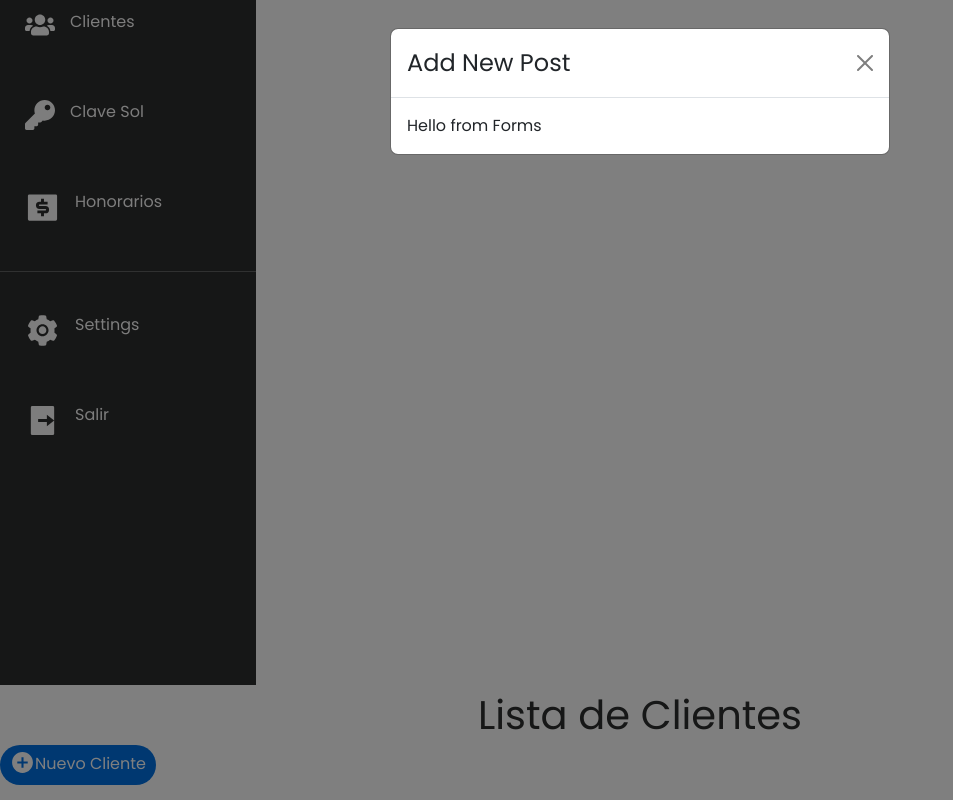
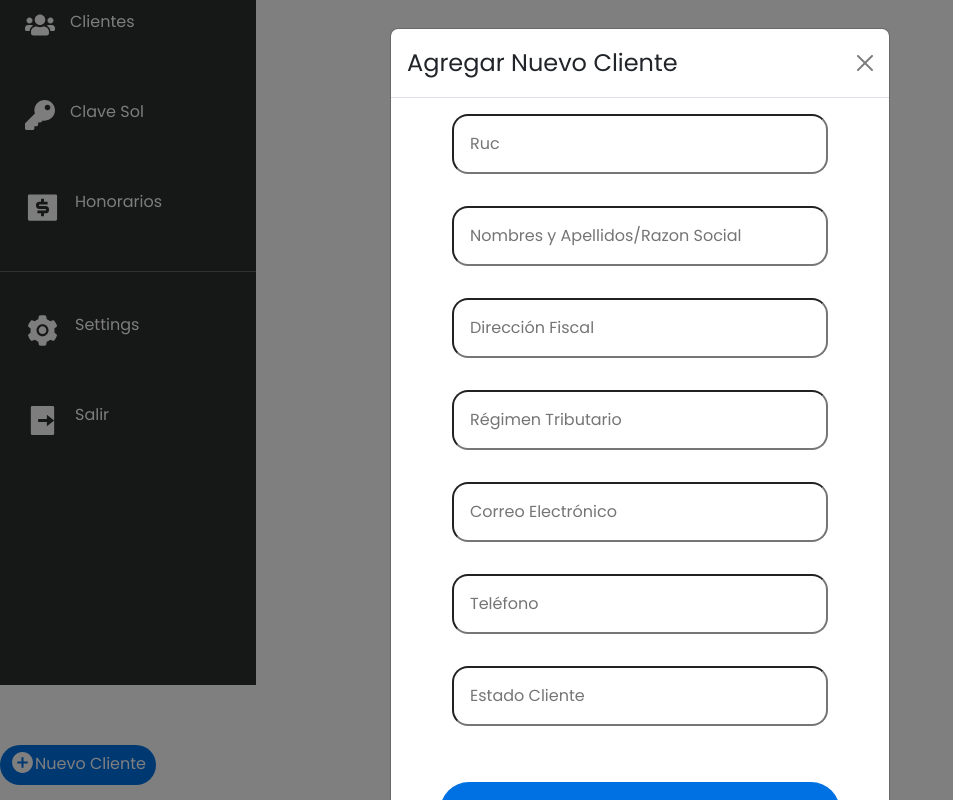
Before and after one commit to nzavaletac/honorarios-front, a React (Create React App) app: page /honorarios in a window 1280 px wide. Both pictures are taken after a click on the button "Nuevo Cliente". Shown: the part 115-915 px from the top of the page, without its empty margins (0-953 px from the left). Built offline with nearby package versions, Linux system fonts and the light colour scheme.

Commit message:
Se terminÃo de realizar el formulario

```diff
--- a/src/components/Forms/FormCliente.jsx
+++ b/src/components/Forms/FormCliente.jsx
@@ -1,3 +1,92 @@
+import { ButtonSubmit, Column, Container, Form } from "./FormClienteElements";
+
 export const FormCliente = () => {
-  return <div>Hello from Forms</div>;
+  return (
+    <Container>
+      <Column>
+        <Form>
+          <div className="container">
+            <input
+              name="ruc"
+              type="text"
+              placeholder="Ruc"
+              className="container__input"
+              // onChange={handleChange}
+              // value={form.ruc}
+            />
+            <label className="container__label">Ruc</label>
+          </div>
+          <div className="container">
+            <input
+              name="name"
+              type="text"
+              placeholder="Nombres y Apellidos/Razon Social"
+              className="container__input"
+              // onChange={handleChange}
+              // value={form.name}
+            />
+            <label className="container__label">
+              Nombres y Apellidos o Razon Social
+            </label>
+          </div>
+          <div className="container">
+            <input
+              name="address"
+              type="text"
+              placeholder="Dirección Fiscal"
+              className="container__input"
+              // onChange={handleChange}
+              // value={form.address}
+            />
+            <label className="container__label">Dirección Fiscal</label>
+          </div>
+          <div className="container">
+            <input
+              name="regime"
+              type="text"
+              placeholder="Régimen Tributario"
+              className="container__input"
+              // onChange={handleChange}
+              // value={form.regimen}
+            />
+            <label className="container__label">Régimen Tributario</label>
+          </div>
+          <div className="container">
+            <input
+              name="email"
+              type="email"
+              placeholder="Correo Electrónico"
+              className="container__input"
+              // onChange={handleChange}
+              // value={form.email}
+            />
+            <label className="container__label">Correo Electrónico</label>
+          </div>
+          <div className="container">
+            <input
+              name="phone"
+              type="text"
+              placeholder="Teléfono"
+              className="container__input"
+              // onChange={handleChange}
+              // value={form.phone}
+            />
+            <label className="container__label">Teléfono</label>
+          </div>
+          <div className="container">
+            <input
+              name="state"
+              type="text"
+              placeholder="Estado Cliente"
+              className="container__input"
+              // onChange={handleChange}
+              // value={form.state}
+            />
+            <label className="container__label">Estado</label>
+          </div>
+          <ButtonSubmit className="btn mt-4 p-3">Registrar</ButtonSubmit>
+        </Form>
+      </Column>
+    </Container>
+  );
 };
--- a/src/components/Forms/FormClienteElements.jsx
+++ b/src/components/Forms/FormClienteElements.jsx
@@ -0,0 +1,26 @@
+import styled from "styled-components";
+
+export const Container = styled.div`
+  display: flex;
+`;
+
+export const Column = styled.div`
+  flex: 100%;
+  text-align: center;
+`;
+
+export const Form = styled.form`
+  max-width: 400px;
+  height: auto;
+  width: 100%;
+  z-index: 1;
+  display: grid;
+  margin: 0 auto;
+  border-radius: 15px;
+`;
+
+export const ButtonSubmit = styled.button`
+  border-radius: 50px;
+  background-color: #0071e3;
+  color: #fff;
+`;
--- a/src/components/Modal/ModalNuevoCliente.jsx
+++ b/src/components/Modal/ModalNuevoCliente.jsx
@@ -6,7 +6,9 @@ export const ModalNuevoCliente = ({ show, handleClose }) => {
     <>
       <Modal show={show} onHide={handleClose}>
         <Modal.Header closeButton>
-          <Modal.Title className="text-center">Add New Post</Modal.Title>
+          <Modal.Title className="text-center">
+            Agregar Nuevo Cliente
+          </Modal.Title>
         </Modal.Header>
         <Modal.Body>
           <FormCliente />
```
Also changed, not shown: src/components/Forms/Forms.css (added).
